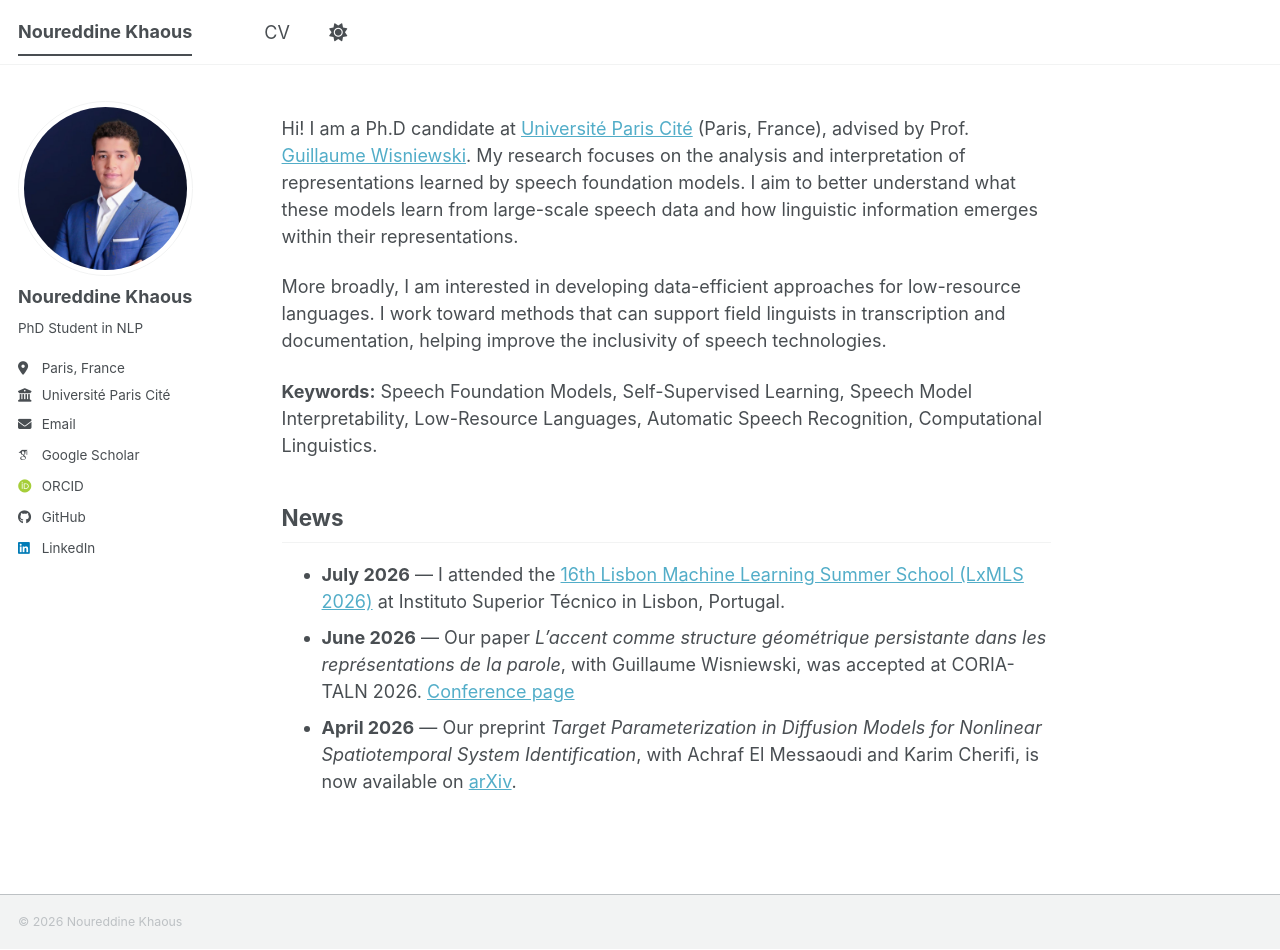
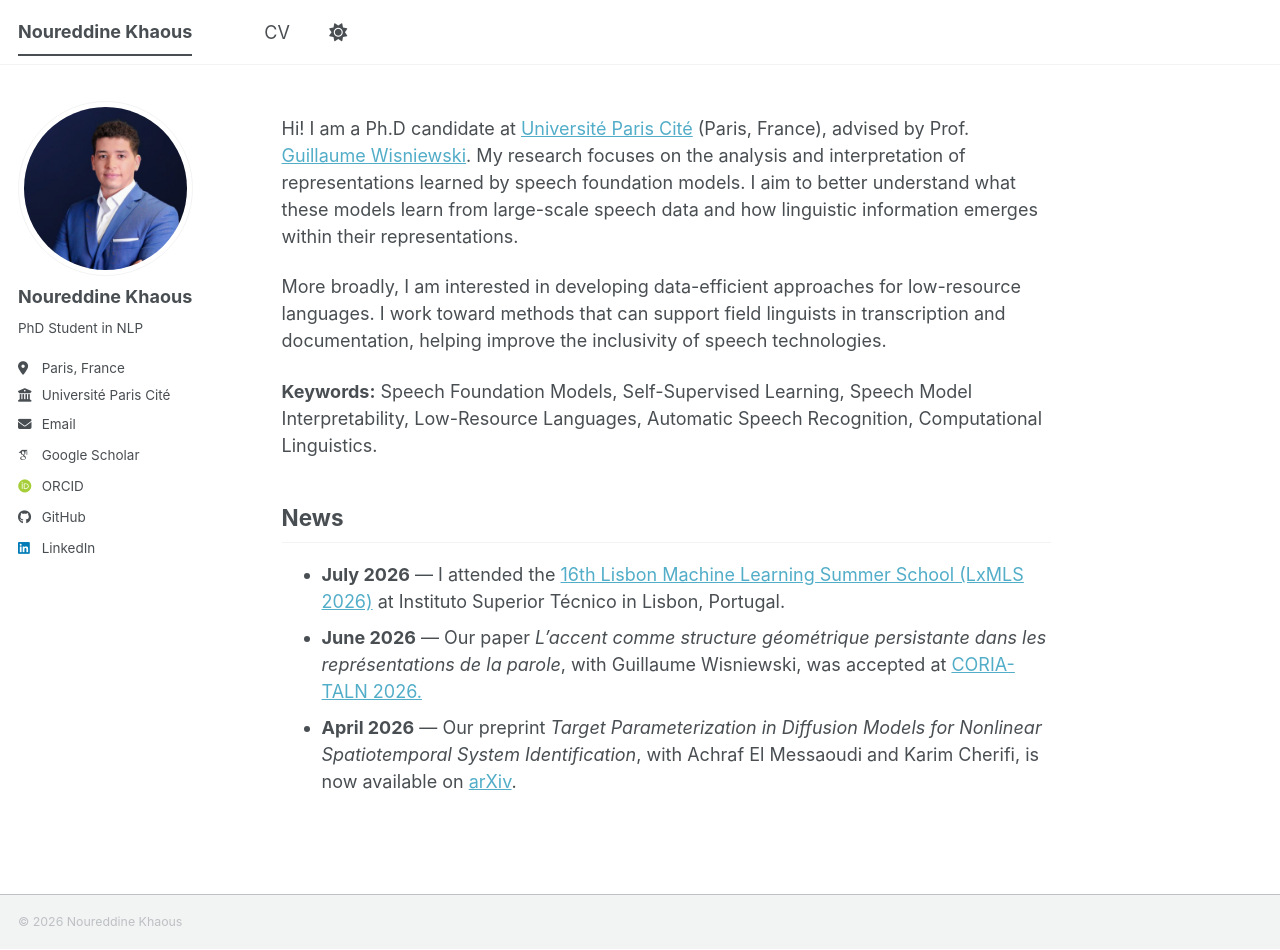
Before and after one commit to khaous-noureddine/khaous-noureddine.github.io, a Jekyll site: the page built from _pages/about.md, in a window 1280 px wide and 950 px high. Built offline with Jekyll 4.4.1, drawn with Linux system fonts in a browser that asks for light colours; some web fonts are replaced; a script bundle is joined from its source files by our own code; library files that are not in the unit come from our copies.

Commit message:
Fix formatting of conference link for accepted paper in news section

```diff
--- a/_pages/about.md
+++ b/_pages/about.md
@@ -17,5 +17,5 @@ More broadly, I am interested in developing data-efficient approaches for low-re
 ## News
 
 - **July 2026** — I attended the [16th Lisbon Machine Learning Summer School (LxMLS 2026)](http://lxmls.it.pt/2026/) at Instituto Superior Técnico in Lisbon, Portugal.
-- **June 2026** — Our paper *L'accent comme structure géométrique persistante dans les représentations de la parole*, with Guillaume Wisniewski, was accepted at CORIA-TALN 2026. [Conference page](https://hal.science/hal-05708358/document)
+- **June 2026** — Our paper *L'accent comme structure géométrique persistante dans les représentations de la parole*, with Guillaume Wisniewski, was accepted at [CORIA-TALN 2026.](https://hal.science/hal-05708358/document)
 - **April 2026** — Our preprint *Target Parameterization in Diffusion Models for Nonlinear Spatiotemporal System Identification*, with Achraf El Messaoudi and Karim Cherifi, is now available on [arXiv](https://arxiv.org/abs/2604.17566).
```
